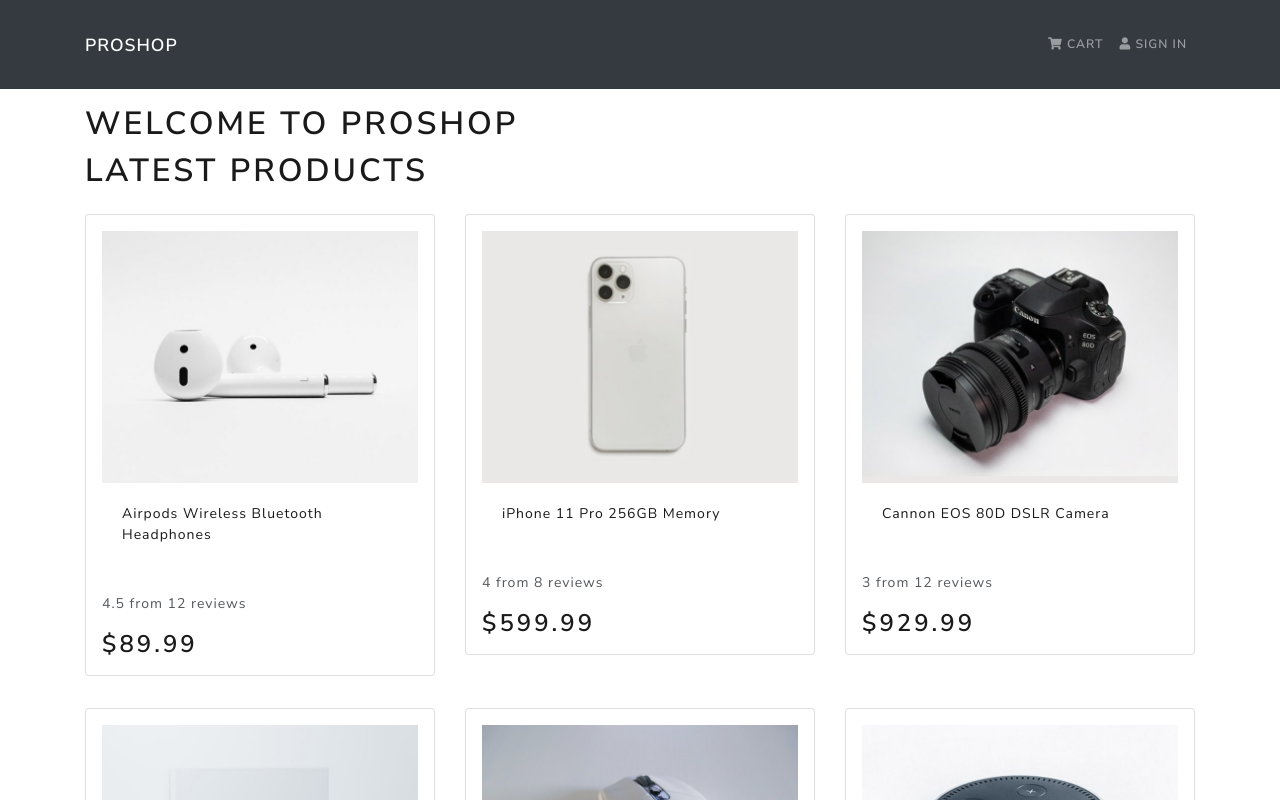
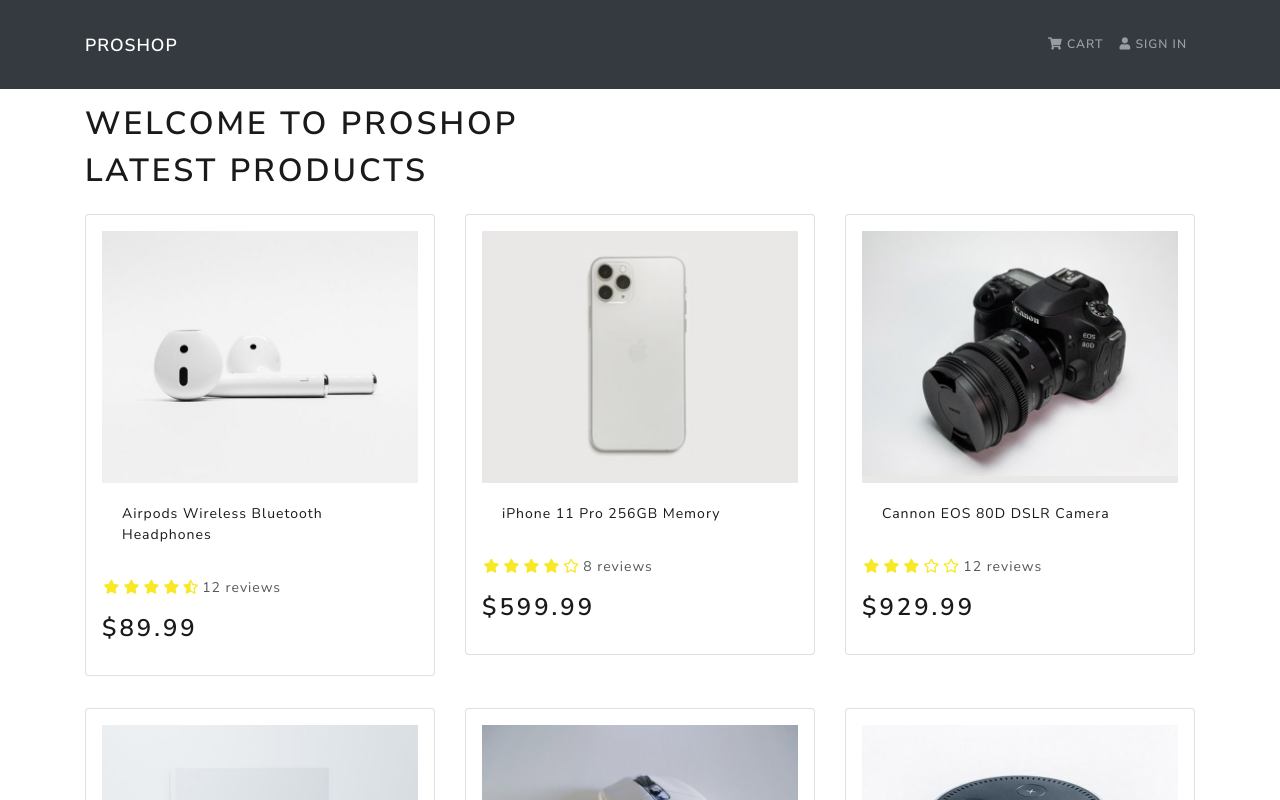
Before and after one commit to asgravett/proshop, a React (Create React App) app in the folder frontend/: page / in a window 1280 px wide. Shown: the top 800 px of the page. Built offline with nearby package versions, Linux system fonts and the light colour scheme.

Commit message:
rating component

```diff
--- a/frontend/src/components/Product.js
+++ b/frontend/src/components/Product.js
@@ -1,5 +1,6 @@
 import React from 'react';
 import { Card } from 'react-bootstrap';
+import Rating from './Rating';
 
 const Product = ({ product }) => {
 	return (
@@ -15,9 +16,10 @@
 				</a>
 			</Card.Body>
 			<Card.Text as='div'>
-				<div className='my-3'>
-					{product.rating} from {product.numReviews} reviews
-				</div>
+				<Rating
+					value={product.rating}
+					text={`${product.numReviews} reviews`}
+				/>
 			</Card.Text>
 			<Card.Text as='h3'>${product.price}</Card.Text>
 		</Card>
--- /dev/null
+++ b/frontend/src/components/Rating.js
@@ -0,0 +1,82 @@
+import React from 'react';
+import PropTypes from 'prop-types';
+
+const Rating = ({ value, text, color }) => {
+	return (
+		<div className='rating'>
+			<span>
+				<i
+					style={{ color }}
+					className={
+						value >= 1
+							? 'fas fa-star'
+							: value >= 0.5
+							? 'fas fa-star-half-alt'
+							: 'far fa-star'
+					}
+				></i>
+			</span>
+			<span>
+				<i
+					style={{ color }}
+					className={
+						value >= 2
+							? 'fas fa-star'
+							: value >= 1.5
+							? 'fas fa-star-half-alt'
+							: 'far fa-star'
+					}
+				></i>
+			</span>
+			<span>
+				<i
+					style={{ color }}
+					className={
+						value >= 3
+							? 'fas fa-star'
+							: value >= 2.5
+							? 'fas fa-star-half-alt'
+							: 'far fa-star'
+					}
+				></i>
+			</span>
+			<span>
+				<i
+					style={{ color }}
+					className={
+						value >= 4
+							? 'fas fa-star'
+							: value >= 3.5
+							? 'fas fa-star-half-alt'
+							: 'far fa-star'
+					}
+				></i>
+			</span>
+			<span>
+				<i
+					style={{ color }}
+					className={
+						value >= 5
+							? 'fas fa-star'
+							: value >= 4.5
+							? 'fas fa-star-half-alt'
+							: 'far fa-star'
+					}
+				></i>
+			</span>
+			<span>{text && text}</span>
+		</div>
+	);
+};
+
+Rating.defaultProps = {
+	color: '#f8e825',
+};
+
+Rating.propTypes = {
+	value: PropTypes.number.isRequired,
+	text: PropTypes.string.isRequired,
+	color: PropTypes.string,
+};
+
+export default Rating;
--- a/frontend/src/index.css
+++ b/frontend/src/index.css
@@ -1,3 +1,11 @@
 main {
 	min-height: 80vh;
 }
+
+h3 {
+	padding: 1rem 0;
+}
+
+.rating span {
+	margin: 0.1rem;
+}
--- a/frontend/src/screens/HomeScreen.js
+++ b/frontend/src/screens/HomeScreen.js
@@ -9,7 +9,7 @@
 			<h1>Latest Products</h1>
 			<Row>
 				{products.map((product) => (
-					<Col sm={12} md={6} lg={4}>
+					<Col key={product._id} sm={12} md={6} lg={4}>
 						<Product product={product} />
 					</Col>
 				))}
```
